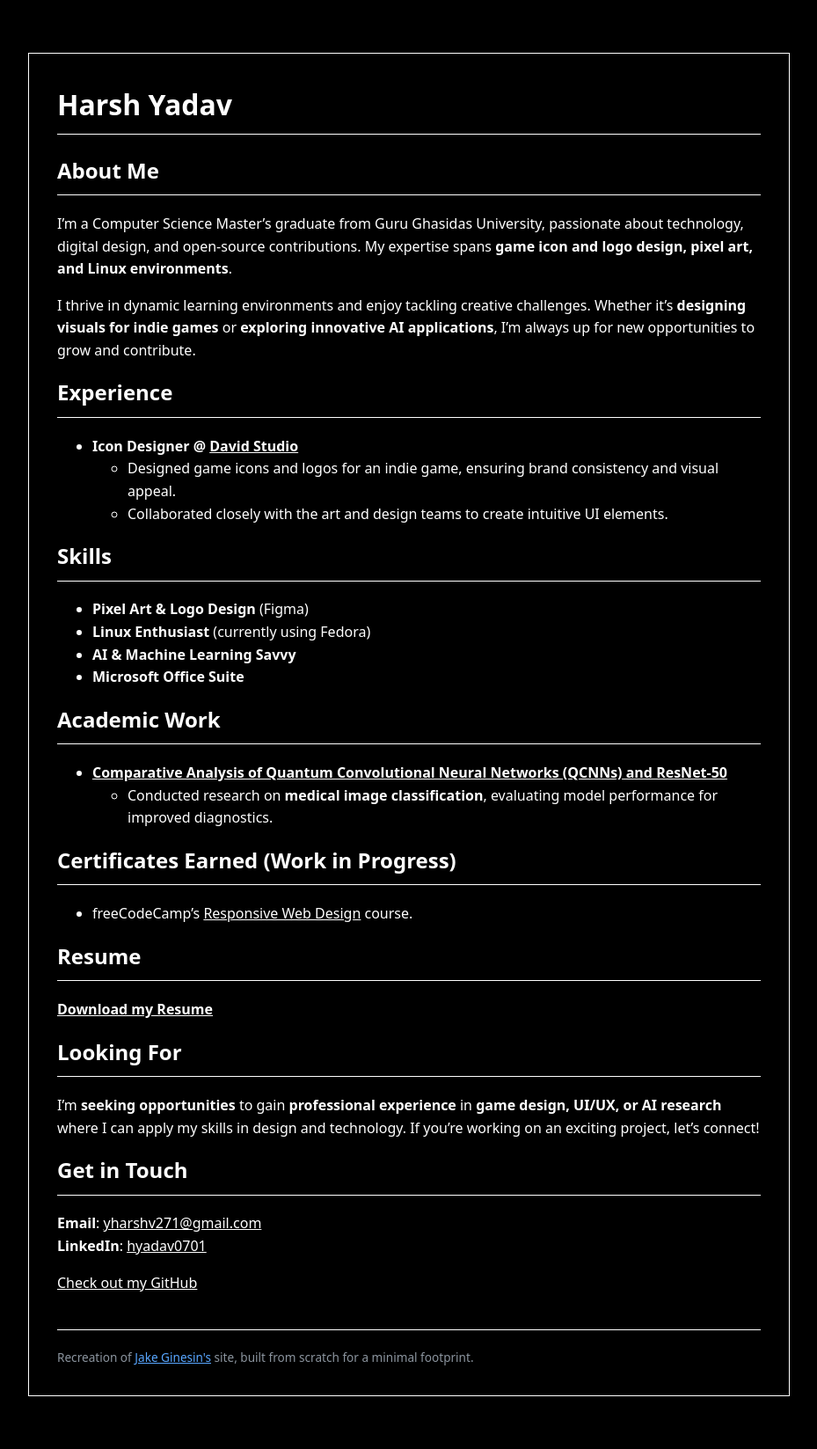
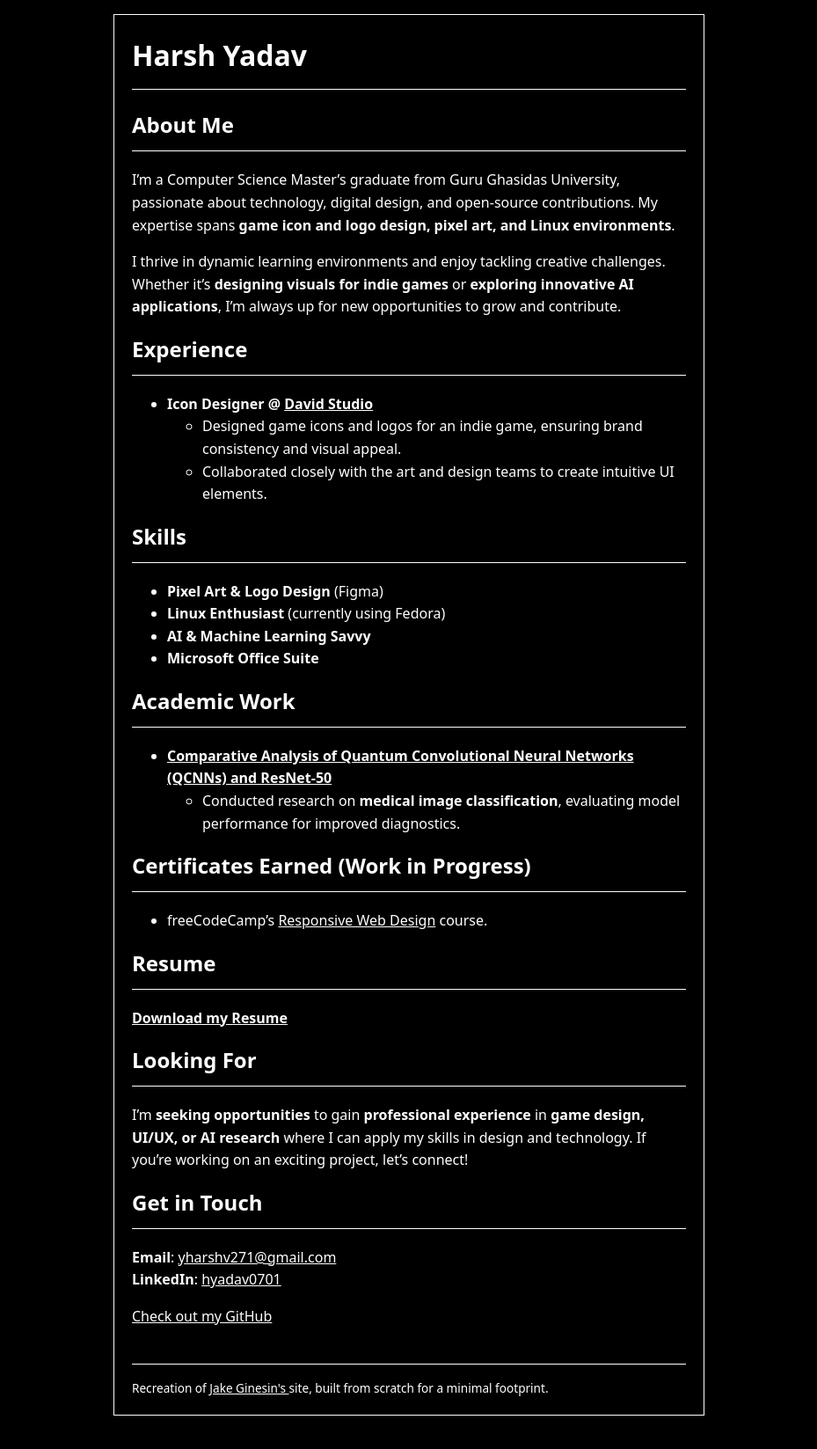
Before and after one commit to Harshyadv/HYDV, a Jekyll site: the page built from index.md, in a window 1280 px wide. Shown: the whole page at 88% size, without its empty margins (175-1104 px from the left). Built offline with Jekyll 4.4.1, drawn with Linux system fonts in a browser that asks for light colours; after the commit the page ends 1625 px from its top, so only the background shows below that.

Commit message:
update default.html and style.css

```diff
--- a/_layouts/default.html
+++ b/_layouts/default.html
@@ -3,22 +3,26 @@
     <head>
         <meta charset="UTF-8" />
         <title>{{ page.title | default: site.title }}</title>
+
+        <!-- REQUIRED for mobile responsiveness -->
+        <meta name="viewport" content="width=device-width, initial-scale=1" />
+
         <link
             rel="stylesheet"
             href="{{ '/assets/style.css' | relative_url }}"
         />
     </head>
     <body>
-        <div class="box" markdown="1">
+        <main class="box" markdown="1">
             {{ content }}
 
             <footer>
                 Recreation of
-                <a href="https://github.com/JakeGinesin/jakegines.in"
-                    >Jake Ginesin's</a
-                >
+                <a href="https://github.com/JakeGinesin/jakegines.in">
+                    Jake Ginesin's
+                </a>
                 site, built from scratch for a minimal footprint.
             </footer>
-        </div>
+        </main>
     </body>
 </html>
--- a/assets/style.css
+++ b/assets/style.css
@@ -1,11 +1,20 @@
-/* Black & White Minimal Theme */
+/* Pure Black & White Minimal Theme */
 :root {
-    --bg-color: #000000;
-    --text-color: #ffffff;
-    --border-color: #ffffff;
+    --bg-color: #000;
+    --text-color: #fff;
+    --border-color: #fff;
+}
+
+/* Reset-ish for consistency */
+*,
+*::before,
+*::after {
+    box-sizing: border-box;
 }
 
 body {
+    margin: 0;
+    padding: 16px;
     background-color: var(--bg-color);
     color: var(--text-color);
     font-family:
@@ -16,59 +25,80 @@
         Arial,
         sans-serif;
     line-height: 1.6;
-    margin: 0;
-    padding: 20px;
+    font-size: 16px;
 }
 
+/* Content container */
 .box {
+    max-width: 42rem; /* better than px for scaling */
+    margin: 0 auto;
+    padding: 20px;
     border: 1px solid var(--border-color);
-    padding: 32px;
-    max-width: 800px;
-    margin: 40px auto;
     background-color: var(--bg-color);
-    border-radius: 0;
 }
 
+/* Headings */
 h1,
 h2,
 h3 {
-    color: var(--text-color);
+    margin-top: 0;
+    padding-bottom: 0.4em;
     border-bottom: 1px solid var(--border-color);
-    padding-bottom: 8px;
-    margin-top: 0;
+    font-weight: 600;
 }
 
+/* Links */
 a {
     color: var(--text-color);
     text-decoration: underline;
 }
 
 a:hover {
-    opacity: 0.7;
+    opacity: 0.75;
+}
+
+/* Code */
+code {
+    background-color: #000;
+    border: 1px solid var(--border-color);
+    padding: 0.15em 0.4em;
+    font-family: monospace;
+    font-size: 0.95em;
 }
 
 /* Pixel art stays crisp */
 img.pixel-art {
     image-rendering: pixelated;
     image-rendering: crisp-edges;
+    max-width: 100%;
+    height: auto;
 }
 
-code {
-    background: #000000;
-    border: 1px solid var(--border-color);
-    padding: 2px 6px;
-    font-family: monospace;
-    font-size: 0.95em;
+/* Footer */
+footer {
+    margin-top: 2.5rem;
+    padding-top: 1rem;
+    border-top: 1px solid var(--border-color);
+    font-size: 0.85rem;
+    color: var(--text-color);
 }
 
-footer {
-    margin-top: 40px;
-    padding-top: 20px;
-    border-top: 1px solid var(--border-color);
-    font-size: 0.85rem;
-    color: #8b949e;
+/* --- Mobile tweaks --- */
+@media (max-width: 480px) {
+    body {
+        padding: 12px;
+        font-size: 15px;
+    }
+
+    .box {
+        padding: 16px;
+    }
+
+    h1 {
+        font-size: 1.6rem;
+    }
+
+    h2 {
+        font-size: 1.3rem;
+    }
 }
-
-footer a {
-    color: #58a6ff; /* A slightly different blue for the footer links */
-}
```
